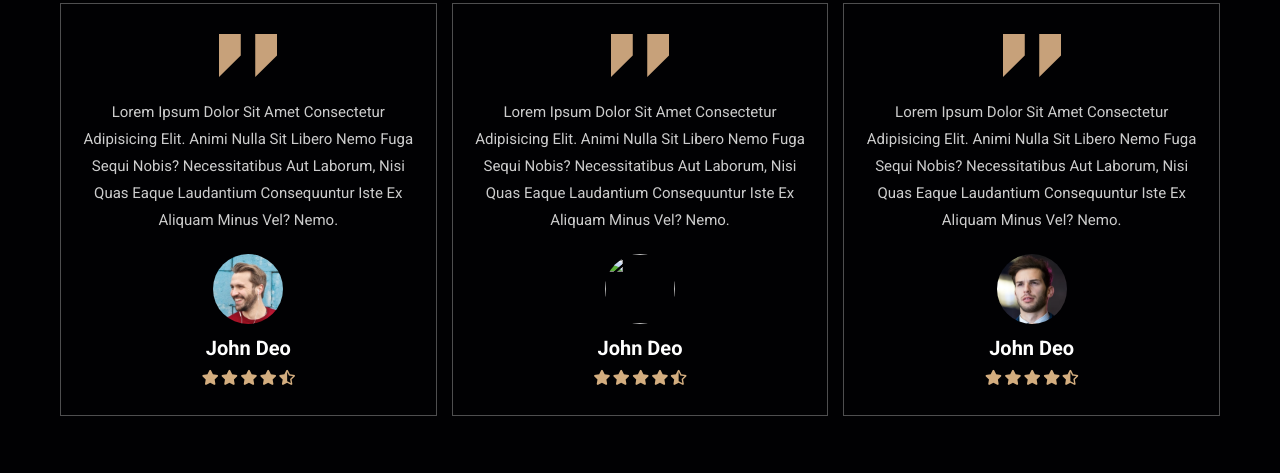
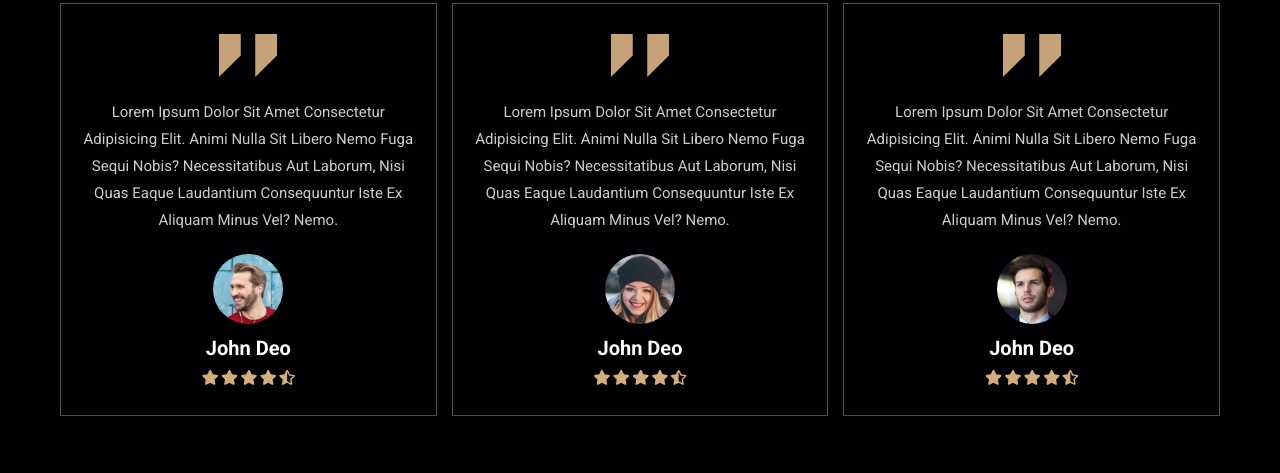
Before and after one commit to ABOaseel20/cafes, a plain HTML site: page index.html in a window 1280 px wide. Shown: the part 2935-3408 px from the top of the page. Drawn offline with Linux system fonts and the light colour scheme; files whose address does not match are found by name.

Commit message:
Update index.html

```diff
--- a/index.html
+++ b/index.html
@@ -290,7 +290,7 @@
             <div class="box">
                 <img src="quote-img.png" alt="" class="quote">
                 <p>Lorem ipsum dolor sit amet consectetur adipisicing elit. Animi nulla sit libero nemo fuga sequi nobis? Necessitatibus aut laborum, nisi quas eaque laudantium consequuntur iste ex aliquam minus vel? Nemo.</p>
-                <img src="images/pic-2.png" class="user" alt="">
+                <img src="pic-2.png" class="user" alt="">
                 <h3>john deo</h3>
                 <div class="stars">
                     <i class="fas fa-star"></i>
```
